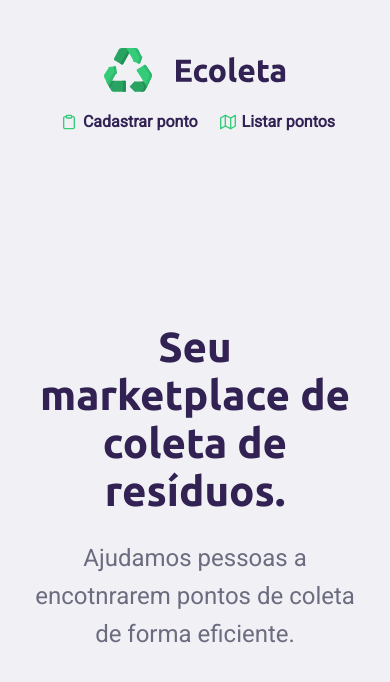
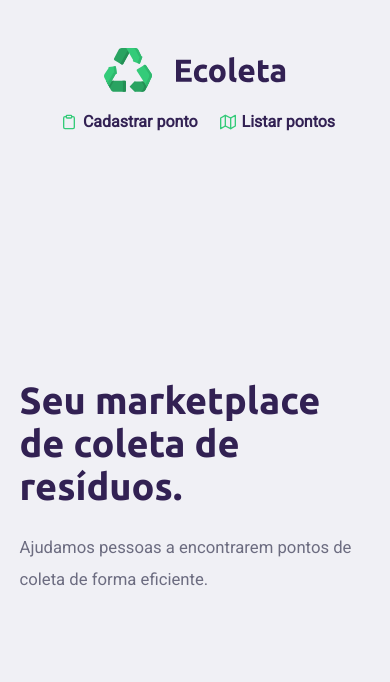
Before and after one commit to ma-nobrega/Ecoleta-2.0, a React (Create React App) app in the folder web/: page / in a window 390 px wide. Shown: the top 682 px of the page. Built offline with nearby package versions, Linux system fonts and the light colour scheme; the HTML template or start-up script is replaced by a standard one.

Commit message:
Adicionando responsividade para a pagina Home

```diff
--- a/web/src/pages/Home/index.tsx
+++ b/web/src/pages/Home/index.tsx
@@ -1,19 +1,19 @@
 import React from 'react';
-import './styles.css';
+import { Container, Content } from './styles';
 import Header from '../../components/Header';
 
 const Home = () => {
   return (
-    <div id="page-home">
-      <div className="content">
+    <Container>
+      <Content>
         <Header />
         <main>
           <h1>Seu marketplace de coleta de resíduos.</h1>
-          <p>Ajudamos pessoas a encotnrarem pontos de coleta de forma eficiente.</p>
+          <p>Ajudamos pessoas a encontrarem pontos de coleta de forma eficiente.</p>
         </main>
-      </div>
-    </div>
-  );
+      </Content>
+    </Container>
+  )
 }
 
 export default Home;
--- a/web/src/pages/Home/styles.css
+++ /dev/null
@@ -1,106 +0,0 @@
-#page-home {
-  height: 100vh;
-
-  background: url('../../assets/home-background.svg') no-repeat 600px bottom;
-}
-
-#page-home .content {
-  width: 100%;
-  height: 100%;
-  max-width: 1100px;
-  margin: 0 auto;
-  padding: 0 30px;
-  display: flex;
-  flex-direction: column;
-  align-items: flex-start;
-}
-
-#page-home .content header {
-  margin: 48px 0 0;
-}
-
-#page-home .content main {
-  flex: 1;
-  max-width: 560px;
-
-  display: flex;
-  flex-direction: column;
-  justify-content: center;
-}
-
-#page-home .content main h1 {
-  font-size: 54px;
-  color: var(--title-color);
-}
-
-#page-home .content main p {
-  font-size: 24px;
-  margin-top: 24px;
-  line-height: 38px;
-}
-
-#page-home .content main a {
-  width: 100%;
-  max-width: 360px;
-  height: 72px;
-  background: var(--primary-color);
-  border-radius: 8px;
-  text-decoration: none;
-
-  display: flex;
-  align-items: center;
-  overflow: hidden;
-
-  margin-top: 40px;
-}
-
-#page-home .content main a span {
-  display: block;
-  background: rgba(0, 0, 0, 0.08);
-  width: 72px;
-  height: 72px;
-
-  display: flex;
-  align-items: center;
-  justify-content: center;
-  transition: background-color 0.2s;
-}
-
-#page-home .content main a span svg {
-  color: #FFF;
-  width: 20px;
-  height: 20px;
-}
-
-#page-home .content main a strong {
-  flex: 1;
-  text-align: center;
-  color: #FFF;
-}
-
-#page-home .content main a:hover {
-  background: #2FB86E;
-}
-
-@media(max-width: 900px) {
-  #page-home .content {
-    align-items: center;
-    text-align: center;
-  }
-
-  #page-home .content header {
-    margin: 48px auto 0;
-  }
-
-  #page-home .content main {
-    align-items: center;
-  }
-
-  #page-home .content main h1 {
-    font-size: 42px;
-  }
-
-  #page-home .content main p {
-    font-size: 24px;
-  }
-}
--- /dev/null
+++ b/web/src/pages/Home/styles.ts
@@ -0,0 +1,47 @@
+import styled from 'styled-components';
+import Background from '../../assets/home-background.svg';
+
+
+export const Container = styled.div`
+  height: 100vh;
+  background: url('${Background}') no-repeat 700px bottom;
+  width: 100%;
+  @media(max-width: 1400px) {
+    background:none
+  }
+`;
+
+export const Content = styled.div`
+  width: 100%;
+  height: 100%;
+  max-width: 1100px;
+  margin: 0 auto;
+  display: flex;
+  flex-direction: column;
+  align-items: flex-start;
+  @media(max-width: 1350px) {
+      align-items:center;
+    }
+
+  main{
+    flex: 1;
+    max-width: 560px;
+    display: flex;
+    flex-direction: column;
+    justify-content: center;
+    @media(max-width: 650px) {
+      width:90%;
+      max-width:none;
+    }
+    h1 {
+      font-size: clamp(0.7rem, 2rem + 1.5vw, 3.5rem );
+      color: var(--title-color);
+    }
+    p {
+      font-size: 1.5rem;
+      font-size: clamp(0.5rem, 0.8rem + 1vw, 2rem );
+      margin-top: 24px;
+      line-height: 32px;
+    }
+  }
+`;
```
